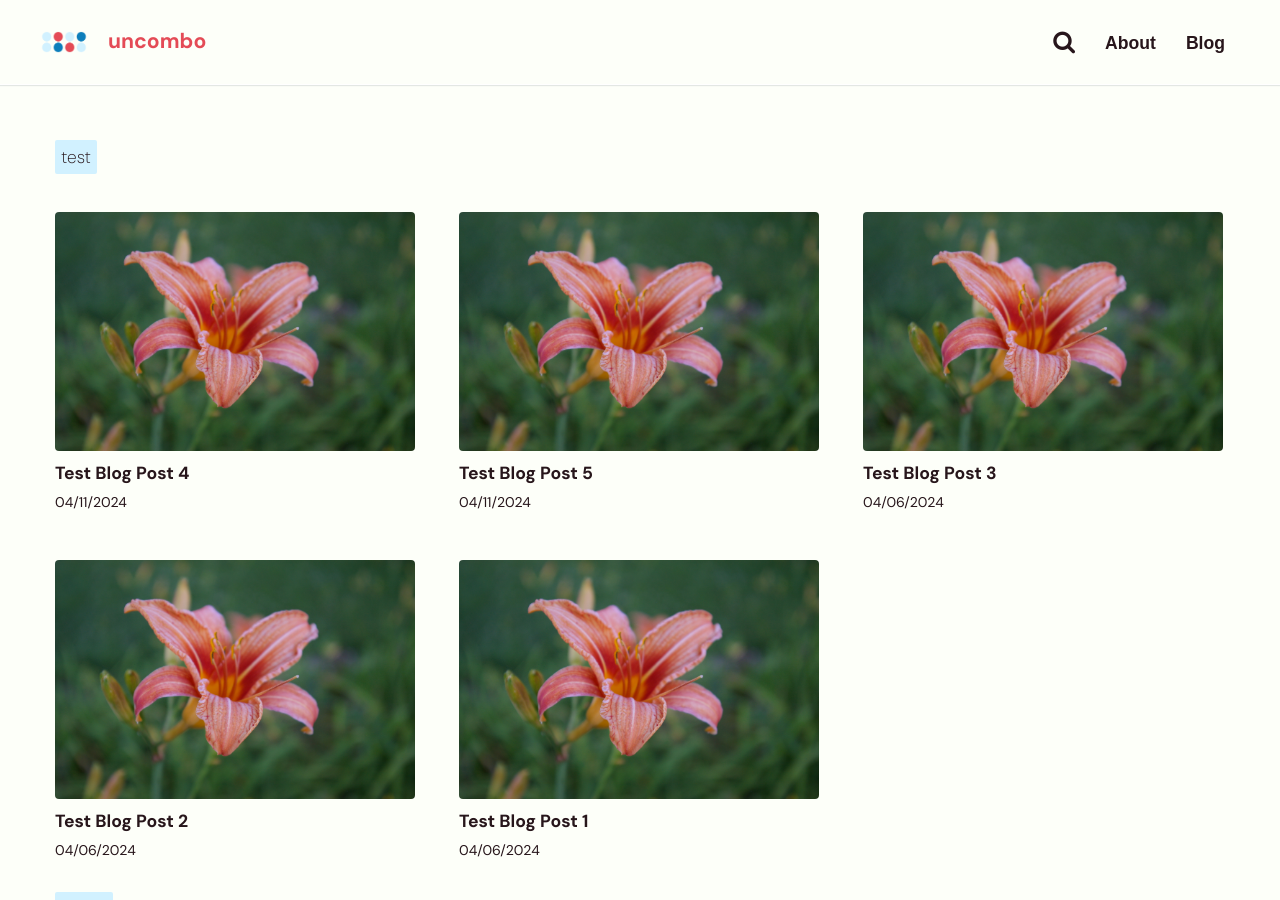
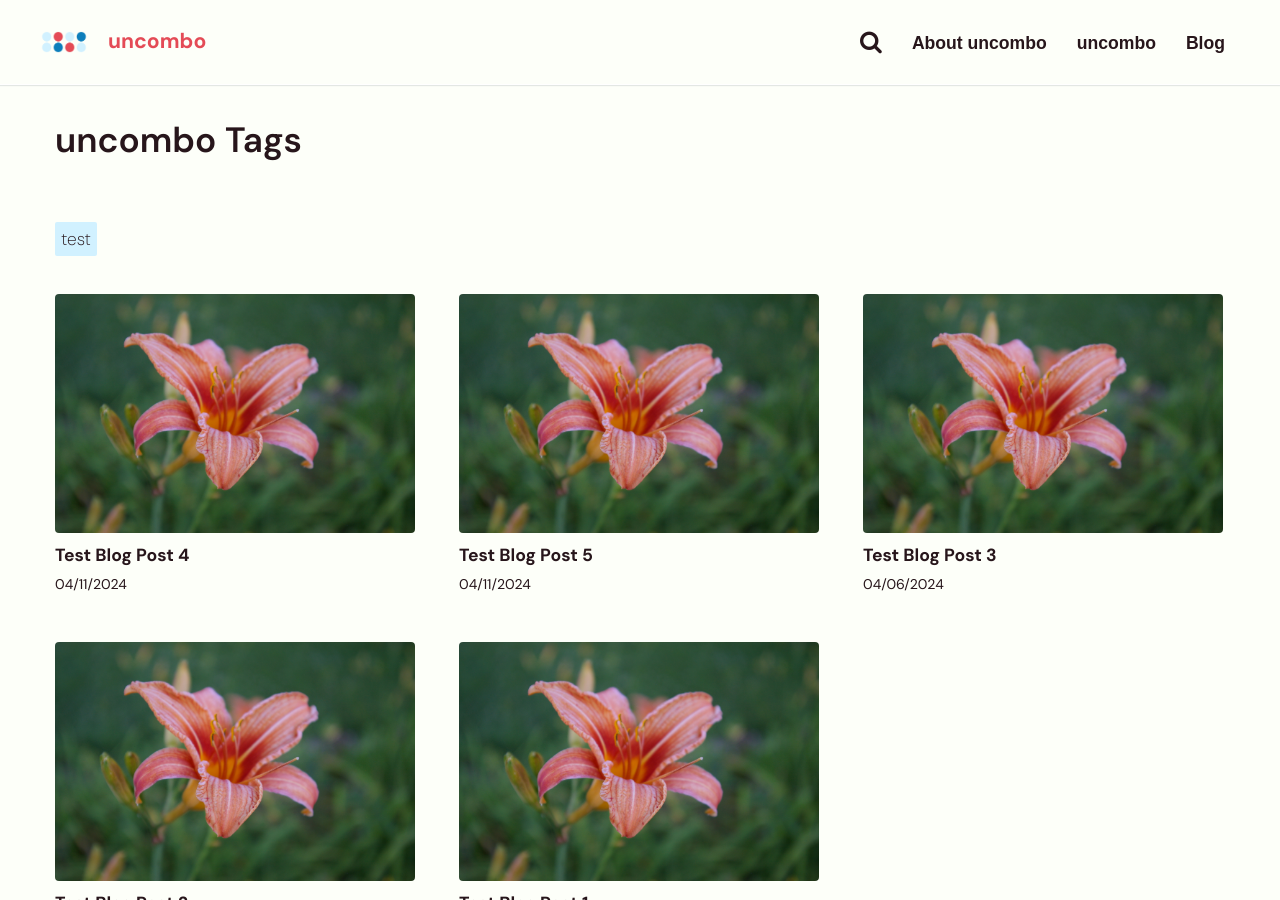
Before and after one commit to jdarrach/uncombo, a Jekyll site: the page built from _pages/03_tags.md, in a window 1280 px wide and 900 px high. Built offline with Jekyll 4.4.1, drawn with Linux system fonts in a browser that asks for light colours.

Commit message:
page title update

```diff
--- a/_includes/header.html
+++ b/_includes/header.html
@@ -7,15 +7,15 @@
 
 			<ul>
 				<li><a href="{{ site.baseurl }}/search" class="fa fa-search fa-lg"></a></li>
-				{% for page in site.pages %} {% if page.title %}
-				<li><a href="{{ page.url | prepend: site.baseurl }}">{{ page.title }}</a></li>
-				{% endif %} {% endfor %}
+				{% for page in site.pages %}
+					{% unless page.exclude %}
+						{% if page.title %}
+							<li><a href="{{ page.url | prepend: site.baseurl }}">{{ page.title }}</a></li>
+						{% endif %}
+					{% endunless %}
+				{% endfor %}
 				<li><a href="{{ "/blog" | prepend: site.baseurl }}">Blog</a></li>
 			</ul>
 		</nav>
 	</div>
 </aside>
-
-<!--<header>
-	<h1><a href="{{ site.baseurl }}">{{ site.title }}</a></h1>
-</header>-->
--- a/_pages/01_about.md
+++ b/_pages/01_about.md
@@ -1,6 +1,6 @@
 ---
 layout: page
-title: About
+title: About uncombo
 heading: About Blog Name
 headingimg: /assets/pattern-bg-small.jpg
 headingtagline: This is the tagline which acts as a short intro to what the content on this page all about and what the reader can expect when they navigate to this page on the site.
--- a/_pages/03_tags.md
+++ b/_pages/03_tags.md
@@ -1,4 +1,6 @@
 ---
 layout: tags
 permalink: /tags/
+title: uncombo Tags
+exclude: true
 ---
--- a/blog/index.html
+++ b/blog/index.html
@@ -1,5 +1,6 @@
 ---
 layout: default
+title: uncombo
 ---
 
 <div class="blogposts">
```
